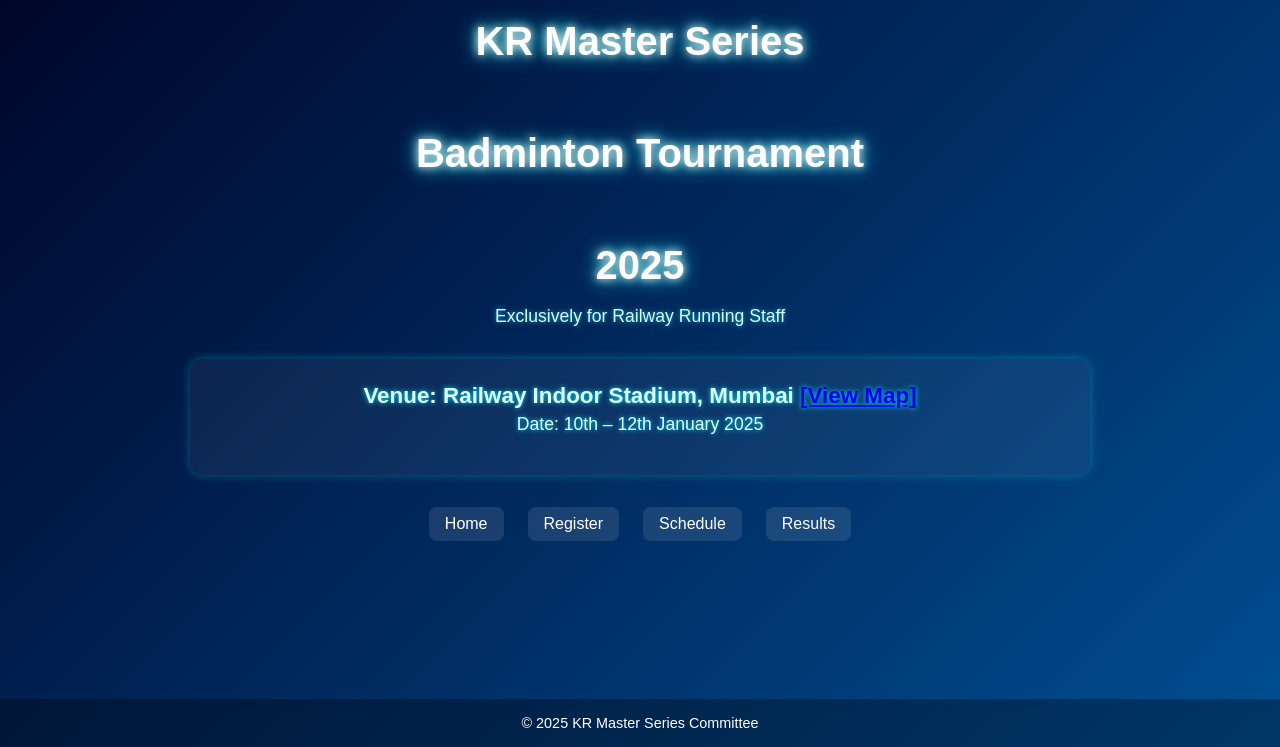
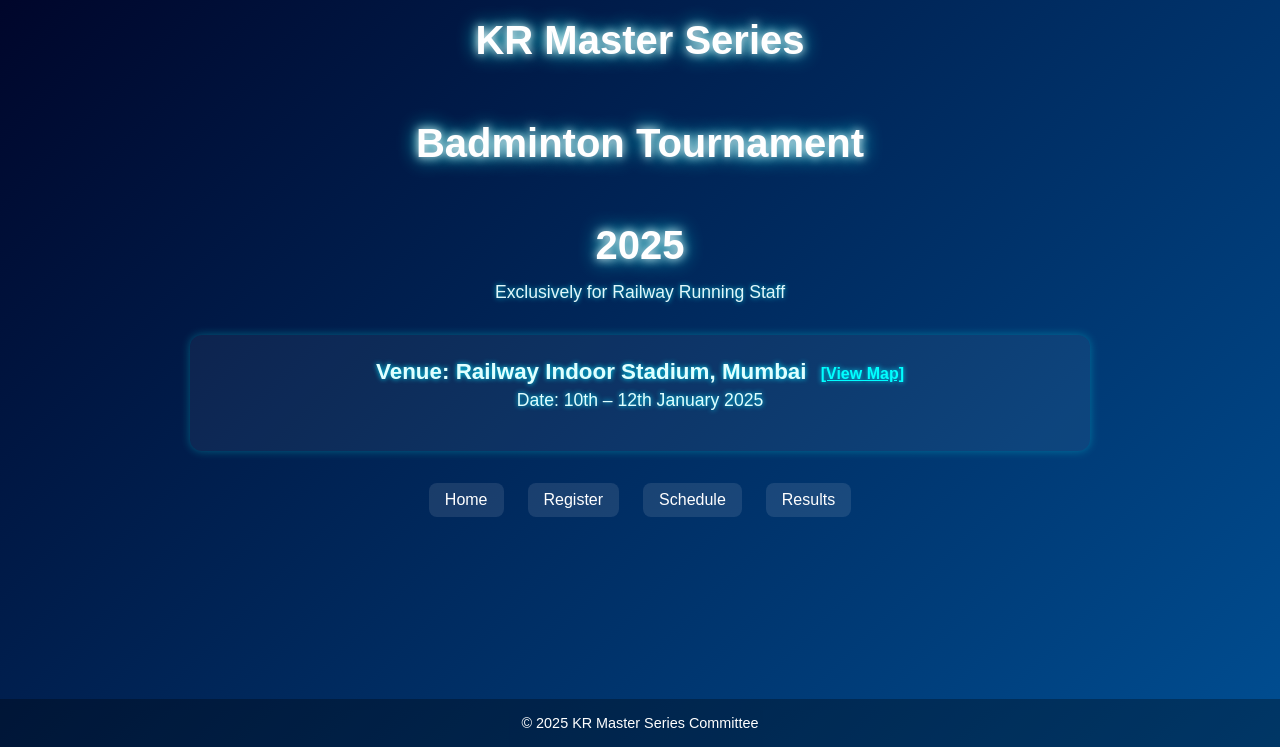
Before and after one commit to Crewlobbymadgaon/KR-Master-Series, a plain HTML site: page index.html in a window 1280 px wide. Shown: the part 53-800 px from the top of the page. Drawn offline with Linux system fonts and the light colour scheme.

Commit message:
Update style.css

```diff
--- a/style.css
+++ b/style.css
@@ -33,12 +33,14 @@ header {
 
 h1 {
   font-size: 2.5rem;
-  line-height: 1.4;
+  line-height: 1.2; /* Tighter spacing */
+  margin-bottom: 0.5rem;
 }
 
 .line1, .line2, .line3 {
   display: block;
   text-shadow: 0 0 10px #ffffff, 0 0 20px #00ffff;
+  margin: 0.2rem 0; /* Controls space between lines */
 }
 
 /* Description below heading */
@@ -128,3 +130,14 @@ footer {
   color: #cfeeff;
   text-shadow: 0 0 5px #00ffff;
 }
+.map-link {
+  font-size: 1rem;
+  margin-left: 0.5rem;
+  color: #00ffff;
+  text-decoration: underline;
+  transition: color 0.3s;
+}
+
+.map-link:hover {
+  color: #ffffff;
+}
```
